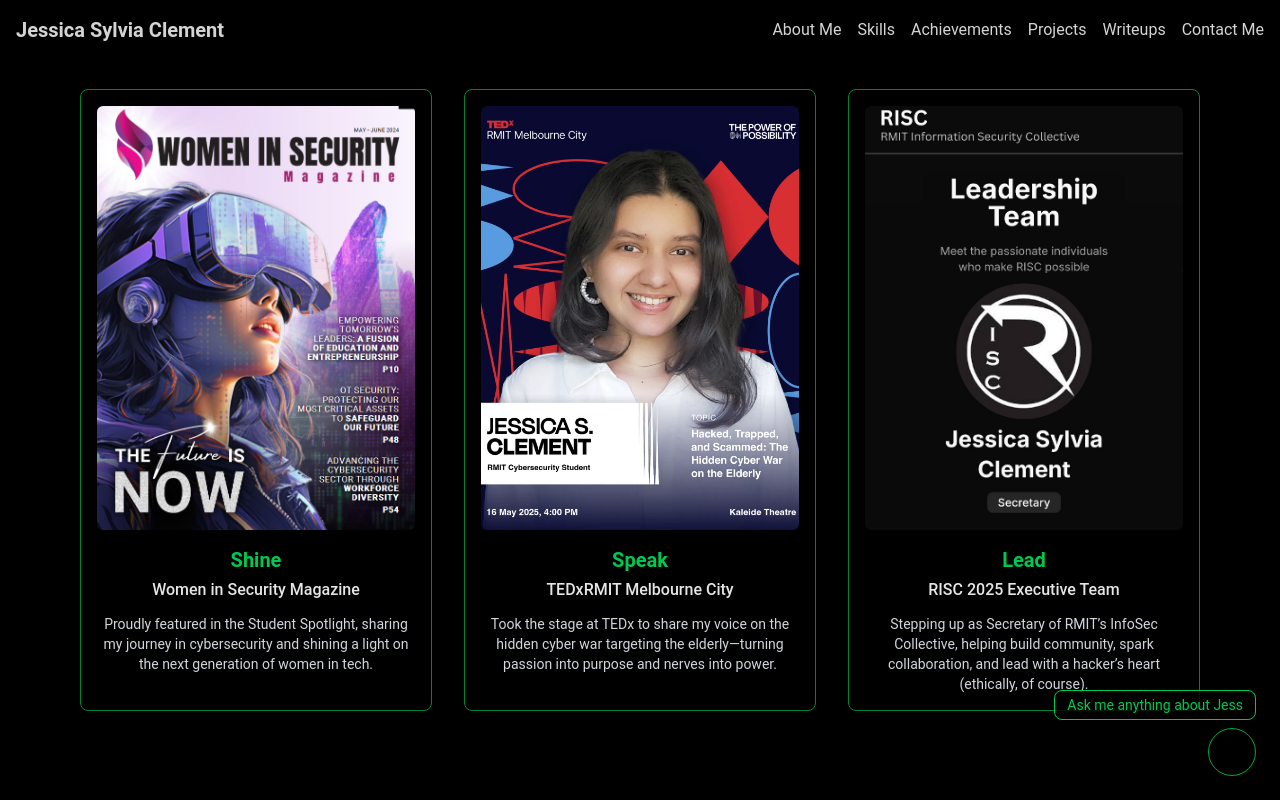
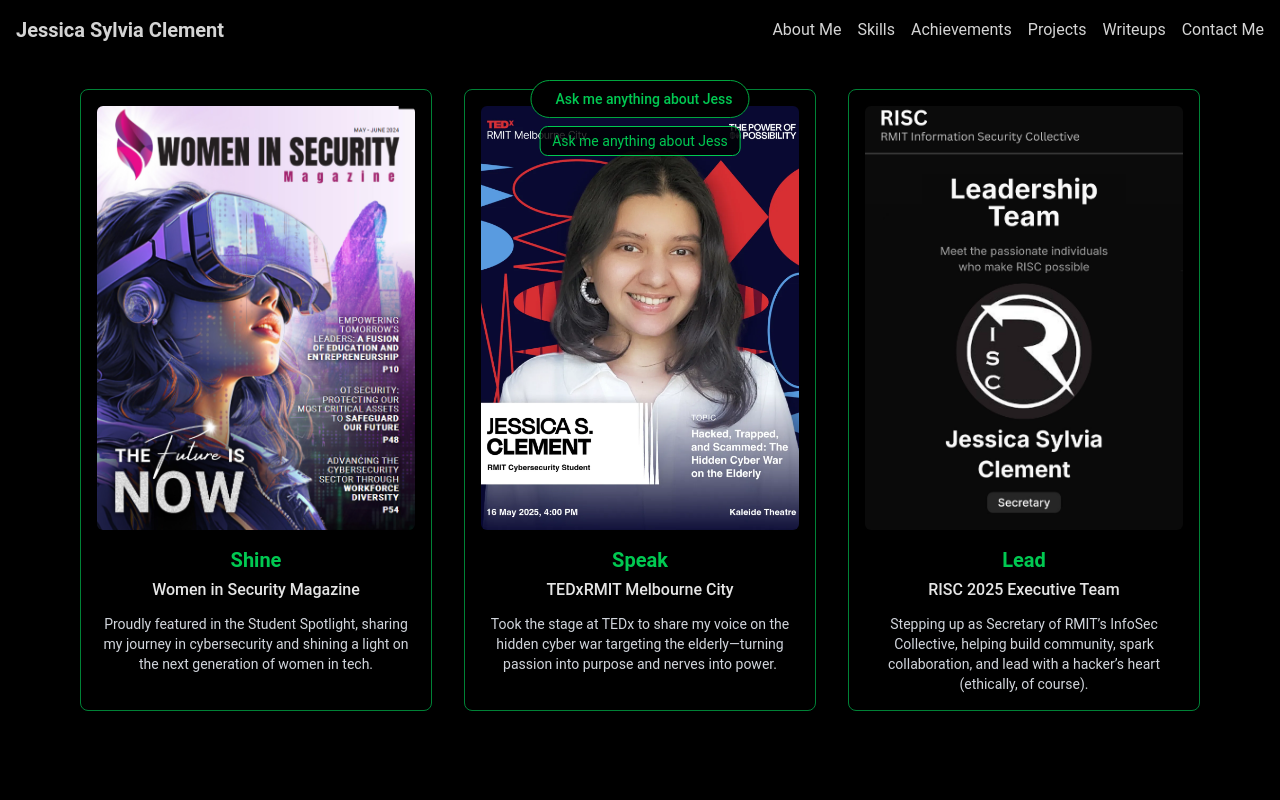
Before and after one commit to Jessica-Sylvia-Clement/jessica-sylvia-clement.github.io, a React (Vite) app: page / in a window 1280 px wide. Both pictures are taken after a click on the element 640 px from the left and 1387 px from the top of the page. Shown: the part 987-1787 px from the top of the page. Built offline with nearby package versions, Linux system fonts and the light colour scheme.

Commit message:
Refine AI chat toggle positioning (top-centered)

```diff
--- a/src/components/common/AiChatToggle.jsx
+++ b/src/components/common/AiChatToggle.jsx
@@ -8,7 +8,6 @@
   useEffect(() => {
     const showAndHideNotification = () => {
       setShowNotification(true);
-
       setTimeout(() => {
         setShowNotification(false);
       }, 2000);
@@ -32,26 +31,28 @@
   };
 
   return (
-    <div className="fixed bottom-6 right-6 z-[9999] pointer-events-auto">
+    <div className="fixed top-20 left-1/2 -translate-x-1/2 z-[9999] pointer-events-auto">
       <Link to="/ai_chat" aria-label="AI Chat">
         <button
           onClick={handleButtonClick}
-          className="w-12 h-12 flex items-center justify-center
+          className="flex items-center gap-2 px-4 py-2
                      rounded-full bg-black border border-green-600
                      cursor-pointer transition-all duration-300
-                     hover:scale-110 hover:border-green-500"
+                     hover:scale-105 hover:border-green-500"
         >
-          <i className="fa-solid fa-robot text-green-500 text-xl"></i>
+          <i className="fa-solid fa-robot text-green-500 text-lg" />
+          <span className="text-green-500 text-sm font-medium">
+            Ask me anything about Jess
+          </span>
         </button>
       </Link>
 
       {showNotification && (
         <div
-          className="absolute bottom-14 right-0
+          className="absolute left-1/2 -translate-x-1/2 mt-2
                      text-green-500 bg-black/80
                      text-sm px-3 py-1 rounded-lg
-                     border border-green-500
-                     whitespace-nowrap"
+                     border border-green-500 whitespace-nowrap"
         >
           Ask me anything about Jess
         </div>
```
